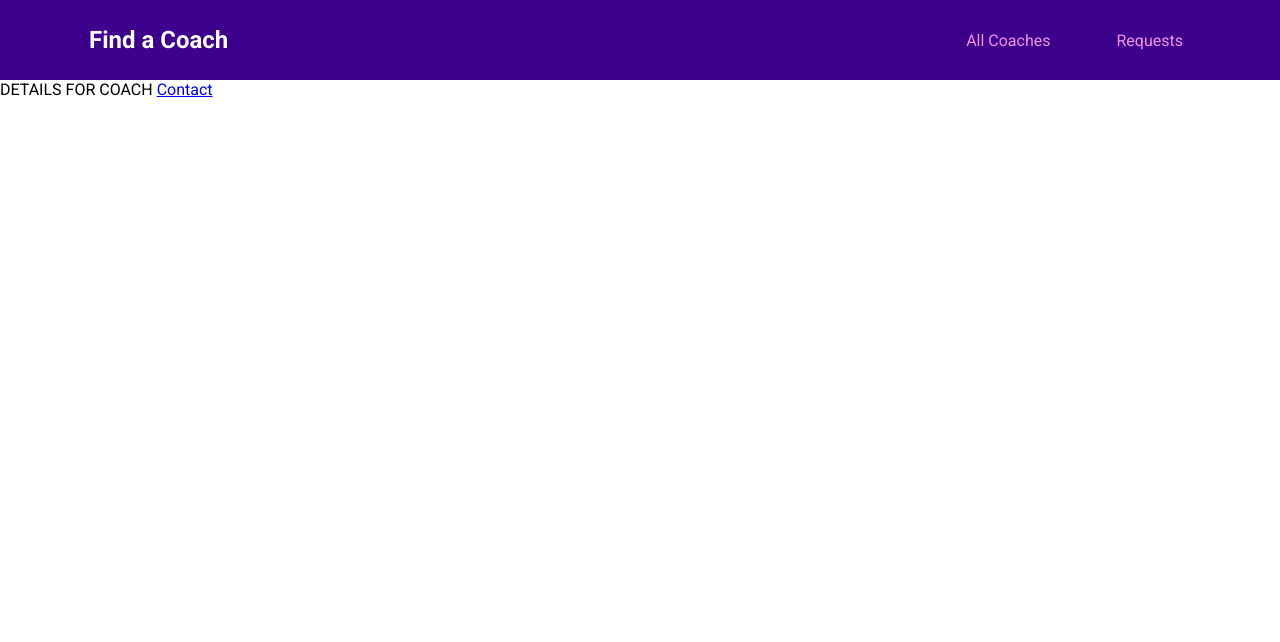
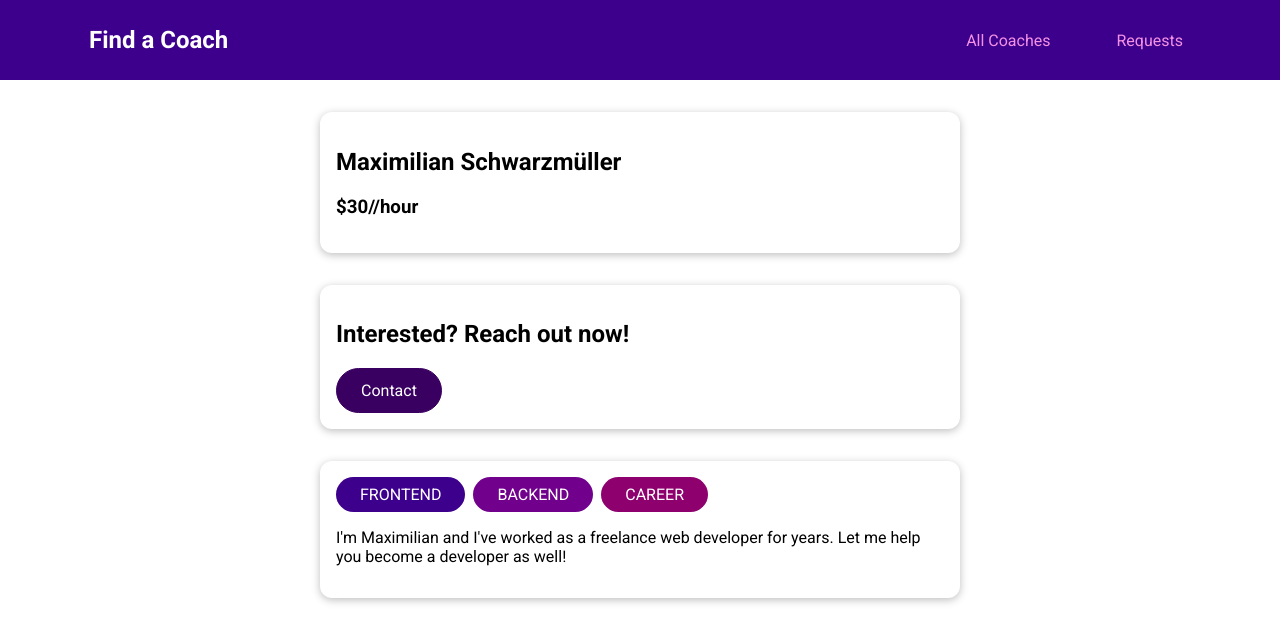
Before and after one commit to VictoriyaK19/main_project, a Vue app: page /coaches/c1 in a window 1280 px wide. Shown: the top 642 px of the page. Built offline with nearby package versions, Linux system fonts and the light colour scheme.

Commit message:
building the coach detail component

```diff
--- a/src/pages/coaches/CoachDetail.vue
+++ b/src/pages/coaches/CoachDetail.vue
@@ -1,5 +1,61 @@
 <template>
-    DETAILS FOR COACH
-    <router-view></router-view>
-    <router-link to="/coaches/c1/contact">Contact</router-link>
+  <section>
+    <base-card>
+      <h2>{{ fullName }}</h2>
+      <h3>${{ rate }}//hour</h3>
+    </base-card>
+  </section>
+  <section>
+    <base-card>
+      <header>
+        <h2>Interested? Reach out now!</h2>
+        <base-button link :to="contactLink">Contact</base-button>
+      </header>
+      <router-view></router-view>
+    </base-card>
+  </section>
+  <section>
+    <base-card>
+      <base-badge
+        v-for="area in areas"
+        :key="area"
+        :type="area"
+        :title="area"
+      ></base-badge>
+      <p>{{ description }}</p>
+    </base-card>
+  </section>
 </template>
+
+<script>
+export default {
+  props: ["id"],
+  data() {
+    return {
+      selectedCoach: null,
+    };
+  },
+  computed: {
+    fullName() {
+        return this.selectedCoach.firstName + ' ' + this.selectedCoach.lastName;
+    },
+    areas() {
+        return this.selectedCoach.areas;
+    },
+    rate() {
+        return this.selectedCoach.hourlyRate;
+    },
+    description() {
+        return this.selectedCoach.description;
+    },
+    contactLink() {
+        return this.$route.path + '/' + this.id + '/contact';
+    }
+  },
+  created() {
+    this.selectedCoach = this.$store.getters["coaches/coaches"].find(
+      (coach) => coach.id === this.id
+    );
+  },
+};
+</script>
--- a/src/router.js
+++ b/src/router.js
@@ -15,6 +15,7 @@
     {
       path: "/coaches/:id",
       component: CoachDetail,
+      props: true,
       children: [
         { path: "contact", component: ContactCoach }, // /coaches/c1/contact
       ],
```
